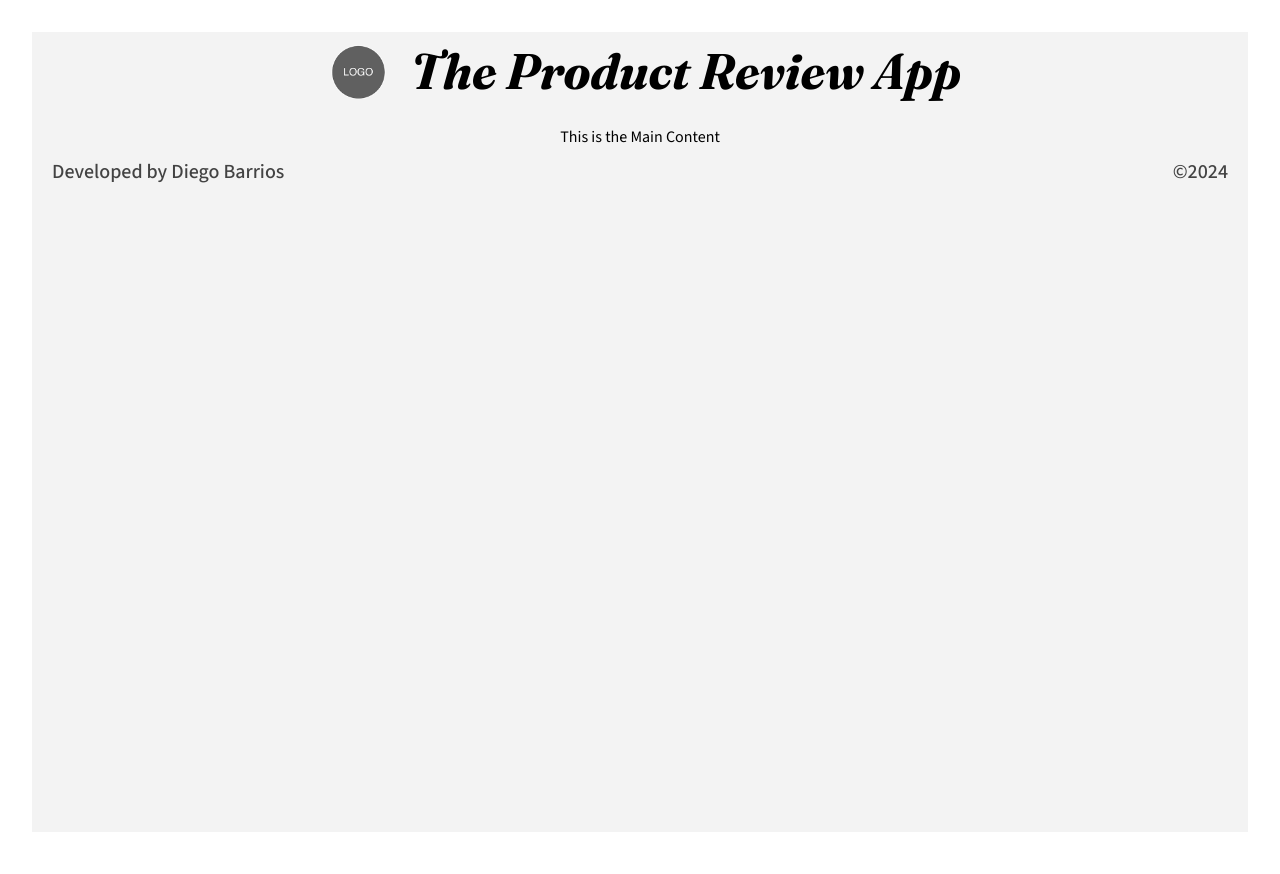
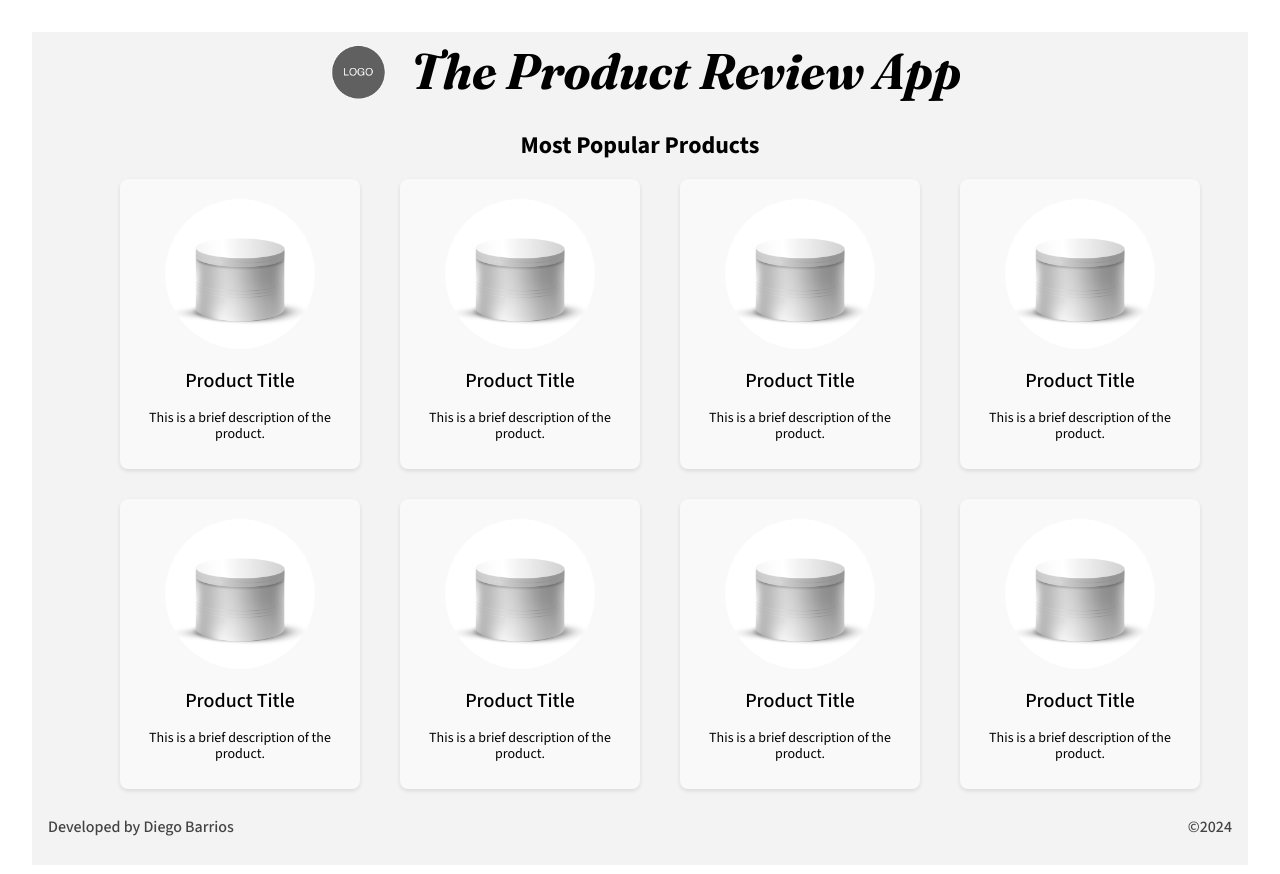
Before and after one commit to dbelfla10/product-review-app, a React (Vite) app: page / in a window 1280 px wide. Shown: the top 874 px of the page. Built offline with nearby package versions, Linux system fonts and the light colour scheme.

Commit message:
Set structure of the main page of the app

```diff
--- a/src/components/App/App.css
+++ b/src/components/App/App.css
@@ -14,10 +14,11 @@
 
 .page__content {
   margin: 0 auto;
+  display: flex;
+  flex-direction: column;
+  min-height: 100vh;
 }
 
 .page__container {
   max-width: 1360px;
-  padding: 0 20px;
-  margin: 0 auto;
 }
--- a/src/components/App/App.jsx
+++ b/src/components/App/App.jsx
@@ -12,8 +12,8 @@ function App() {
           <Header />
           <div className="page__container">
             <Main />
-            <Footer />
           </div>
+          <Footer />
         </div>
       </div>
     </>
--- a/src/components/Footer/Footer.css
+++ b/src/components/Footer/Footer.css
@@ -1,6 +1,6 @@
 .footer {
   margin-top: auto;
-  padding-bottom: 30px;
+  padding: 30px 16px;
 }
 
 .footer__container {
@@ -10,16 +10,16 @@
 
 .footer__author {
   font-weight: 500;
-  font-size: 20px;
-  line-height: 20px;
+  font-size: 16px;
+  line-height: 16px;
   margin: 0;
   color: #434343;
 }
 
 .footer__date {
   font-weight: 500;
-  font-size: 20px;
-  line-height: 20px;
+  font-size: 16px;
+  line-height: 16px;
   margin: 0;
   color: #434343;
 }
--- a/src/components/Main/Main.css
+++ b/src/components/Main/Main.css
@@ -0,0 +1,16 @@
+.main {
+}
+
+.main__title {
+}
+
+.main__products {
+  list-style-type: none;
+  margin: 0;
+  padding: 0;
+  display: grid;
+  grid-template-columns: repeat(auto-fit, 200px);
+  row-gap: 30px;
+  column-gap: 80px;
+  justify-content: center;
+}
--- a/src/components/Main/Main.jsx
+++ b/src/components/Main/Main.jsx
@@ -1,7 +1,20 @@
+import Product from "../Product/Product";
+import "./Main.css";
+
 function Main() {
   return (
-    <div>
-      <p>This is the Main Content</p>
+    <div className="main">
+      <h2 className="main__title">Most Popular Products</h2>
+      <div className="main__products">
+        <Product />
+        <Product />
+        <Product />
+        <Product />
+        <Product />
+        <Product />
+        <Product />
+        <Product />
+      </div>
     </div>
   );
 }
--- /dev/null
+++ b/src/components/Product/Product.css
@@ -0,0 +1,25 @@
+.product {
+  background-color: #f9f9f9;
+  /* border: 1px solid black; */
+  width: 200px;
+  height: 250px;
+  padding: 20px;
+  border-radius: 8px;
+  box-shadow: 0 2px 4px rgba(0, 0, 0, 0.1);
+}
+
+.product__image {
+  width: 150px;
+  height: 150px;
+  border-radius: 50%;
+}
+
+.product__title {
+  font-size: 20px;
+  font-weight: 500;
+}
+
+.product__description {
+  font-size: 14px;
+  font-weight: 400;
+}
--- /dev/null
+++ b/src/components/Product/Product.jsx
@@ -0,0 +1,16 @@
+import "./Product.css";
+import productImg from "../../assets/product-placeholder.jpg";
+
+function Product() {
+  return (
+    <div className="product">
+      <img className="product__image" src={productImg} alt="Product" />
+      <h2 className="product__title">Product Title</h2>
+      <p className="product__description">
+        This is a brief description of the product.
+      </p>
+    </div>
+  );
+}
+
+export default Product;
```
Also changed, not shown: src/assets/product-placeholder.jpg (added).
